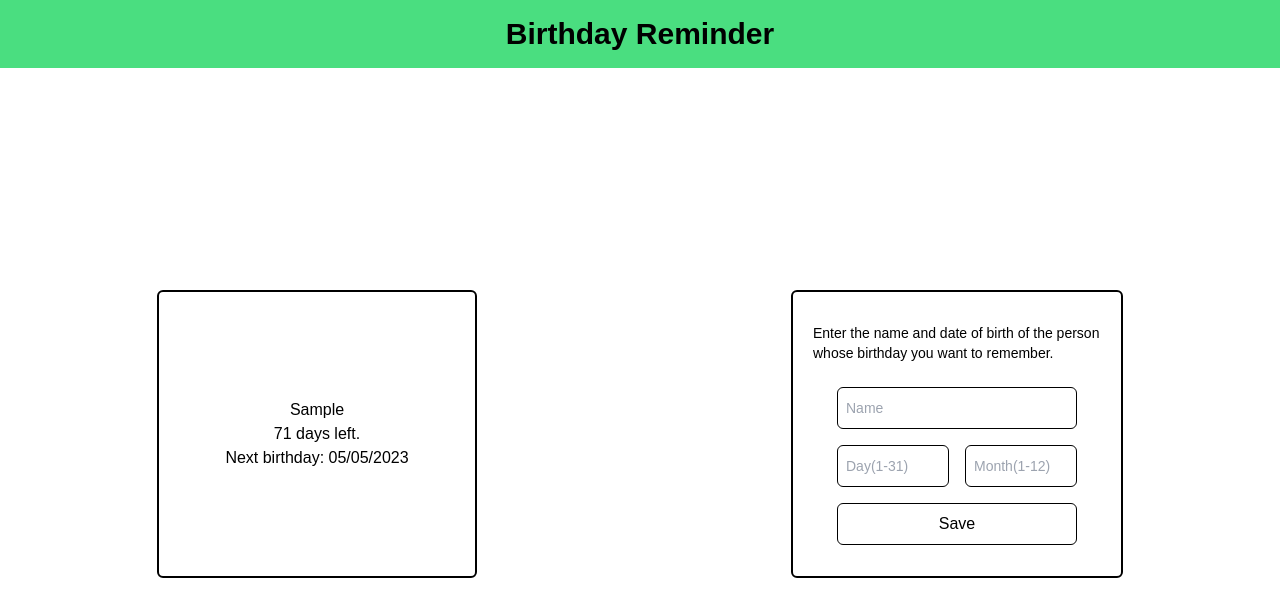
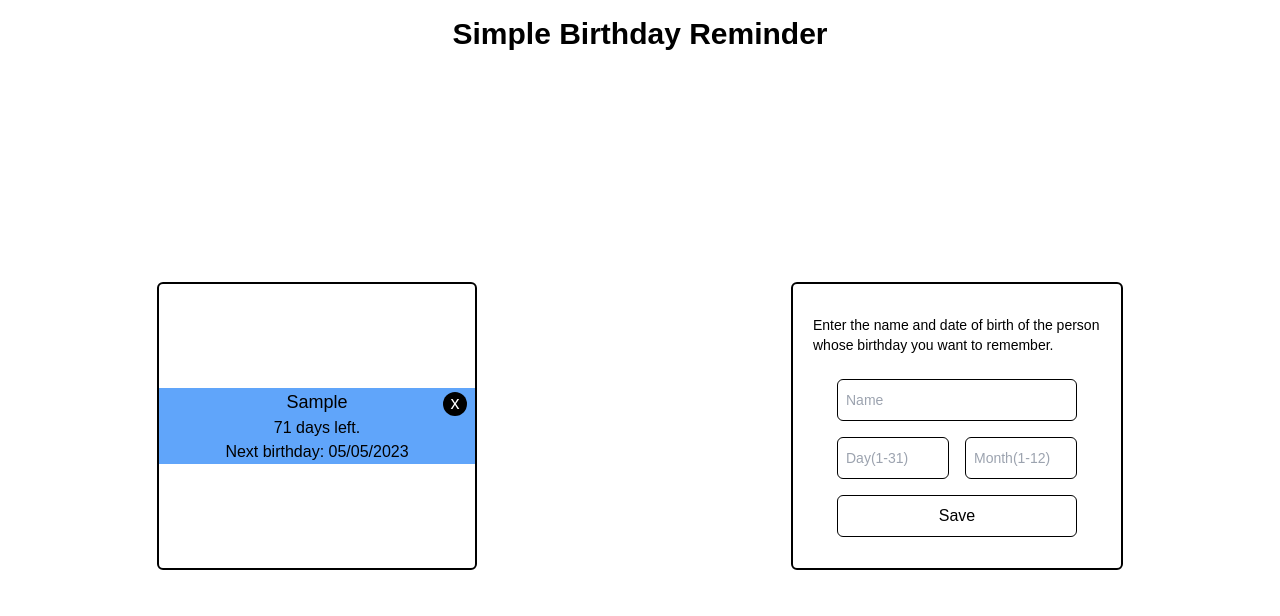
Before and after one commit to kutlukarakoc/birthday-reminder, a React (Create React App) app: page / in a window 1280 px wide. Both pictures are taken after typing "Sample", "5", "5" into the empty fields and a click on the button "Save". Shown: the top 616 px of the page. Built offline with nearby package versions, Linux system fonts and the light colour scheme; the HTML template or start-up script is replaced by a standard one.

Commit message:
updated style and storage changes logic

```diff
--- a/src/App.tsx
+++ b/src/App.tsx
@@ -1,4 +1,4 @@
-import { useState } from "react"
+import { useState, useEffect } from "react"
 import Birthdays from "./components/Birthdays"
 import Form from "./components/Form"
 import { IPerson, IBirthdays } from "./types"
@@ -14,22 +14,26 @@ const App: React.FC = () => {
 
     const addBirthday = () => {
         /* if there is person data, save it into birthdays state and storage */
-        if (person) {
-            setBirthdays([...birthdays, { name: person.name, day: person.day, month: person.month, id: birthdays.length + 1 }])
-            localStorage.setItem('birthdays', JSON.stringify([...birthdays, { ...person, id: birthdays.length + 1 }]))
-        }
+        if (person) setBirthdays([...birthdays, { name: person.name, day: person.day, month: person.month, id: birthdays.length + 1 }])
 
         /* clear inputs after save person */
         setPerson({ name: '', day: '', month: '' })
     }
 
+    const removeBirthday = (personId: number) => setBirthdays(birthdays.filter(person => person.id !== personId))
+
+    /* update local storage depends on birthday state changes*/
+    useEffect(() => {
+        localStorage.setItem('birthdays', JSON.stringify(birthdays))
+    }, [birthdays])
+
     return (
         <div className="flex flex-col h-full">
-            <h1 className="text-3xl font-bold bg-green-400 text-center p-4">
-                Birthday Reminder
+            <h1 className="text-3xl font-bold text-center mt-4">
+                Simple Birthday Reminder
             </h1>
             <div className="flex justify-around items-center flex-1">
-                <Birthdays birthdays={birthdays} />
+                <Birthdays birthdays={birthdays} removeBirthday={removeBirthday}/>
                 <Form person={person} setPerson={setPerson} addBirthday={addBirthday} />
             </div>
         </div>
--- a/src/components/Birthdays.tsx
+++ b/src/components/Birthdays.tsx
@@ -2,16 +2,17 @@ import { IBirthdays } from "../types"
 
 type IBirthdayProps = {
     birthdays: IBirthdays[]
+    removeBirthday: (personId: number) => void
 }
 
-const Birthdays: React.FC<IBirthdayProps> = ({ birthdays }) => {
+const Birthdays: React.FC<IBirthdayProps> = ({ birthdays, removeBirthday }) => {
 
-    const countDown = (personDay: string, personMonth: string) => {
+    const countDown = (personName: string ,personDay: string, personMonth: string) => {
         const birthDate: string = personDay
         const birthMonth: string = personMonth
         const today: any = new Date()
         let nextYear: number
-        let birthDayText: string = 'Happy birthday!!!!'
+        let birthDayText = <div className="bg-green-400 py-6">Happy Birthday {personName} !!!!</div>
 
         /* if birthday already passed countdown from next year */
         /* if day and month both equals with todays time, return birthDayText */
@@ -32,21 +33,26 @@ const Birthdays: React.FC<IBirthdayProps> = ({ birthdays }) => {
         let formattedCountDownDate: string = `${formattedDay}/${formattedMonth}/${nextYear}`
 
         return (
-            <div className="text-center">
-                {days < 10 ? '0' + days : days} days left. <br />
-                Next birthday: {formattedCountDownDate}
+            <div className={days < 7 ? 'bg-red-400' : 'bg-blue-400'}>
+                <div className="text-lg">{personName}</div>
+                <div>
+                    {days < 10 ? '0' + days : days} days left. <br />
+                    Next birthday: {formattedCountDownDate}
+                </div>
             </div>
         )
     }
 
     return (
-        <div className="h-72 w-80 flex flex-col items-center justify-center gap-6 px-5 border-2 border-black rounded-md">
+        <div className="h-72 w-80 flex flex-col items-center justify-center gap-6 border-2 border-black rounded-md">
             <ul className="w-full h-full flex flex-col justify-center items-start gap-4">
                 {
                     birthdays.map(person => (
-                        <li className="w-full flex flex-col items-center" key={person.id}>
-                            <div>{person.name}</div>
-                            <div>{countDown(person.day, person.month)}</div>
+                        <li className="w-full flex items-center" key={person.id}>
+                            <div className="w-full text-center relative">
+                                {countDown(person.name, person.day, person.month)}
+                                <button type="button" className="absolute right-2 top-1 text-lg bg-black text-white rounded-full w-6 h-6 grid place-content-center pb-0.5 z-10" onClick={() => removeBirthday(person.id)}>x</button>
+                            </div>
                         </li>
                     ))
                 }
```
